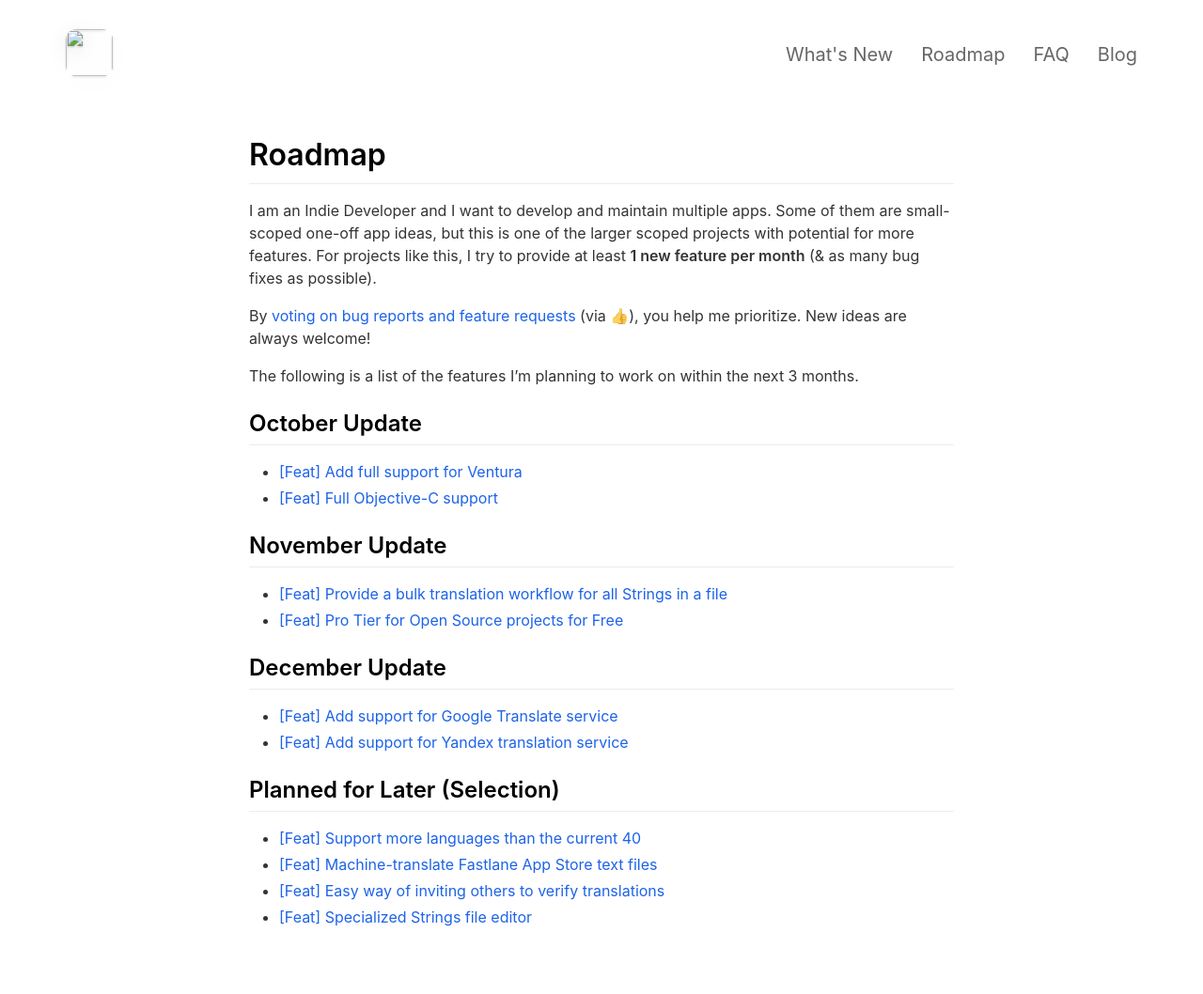
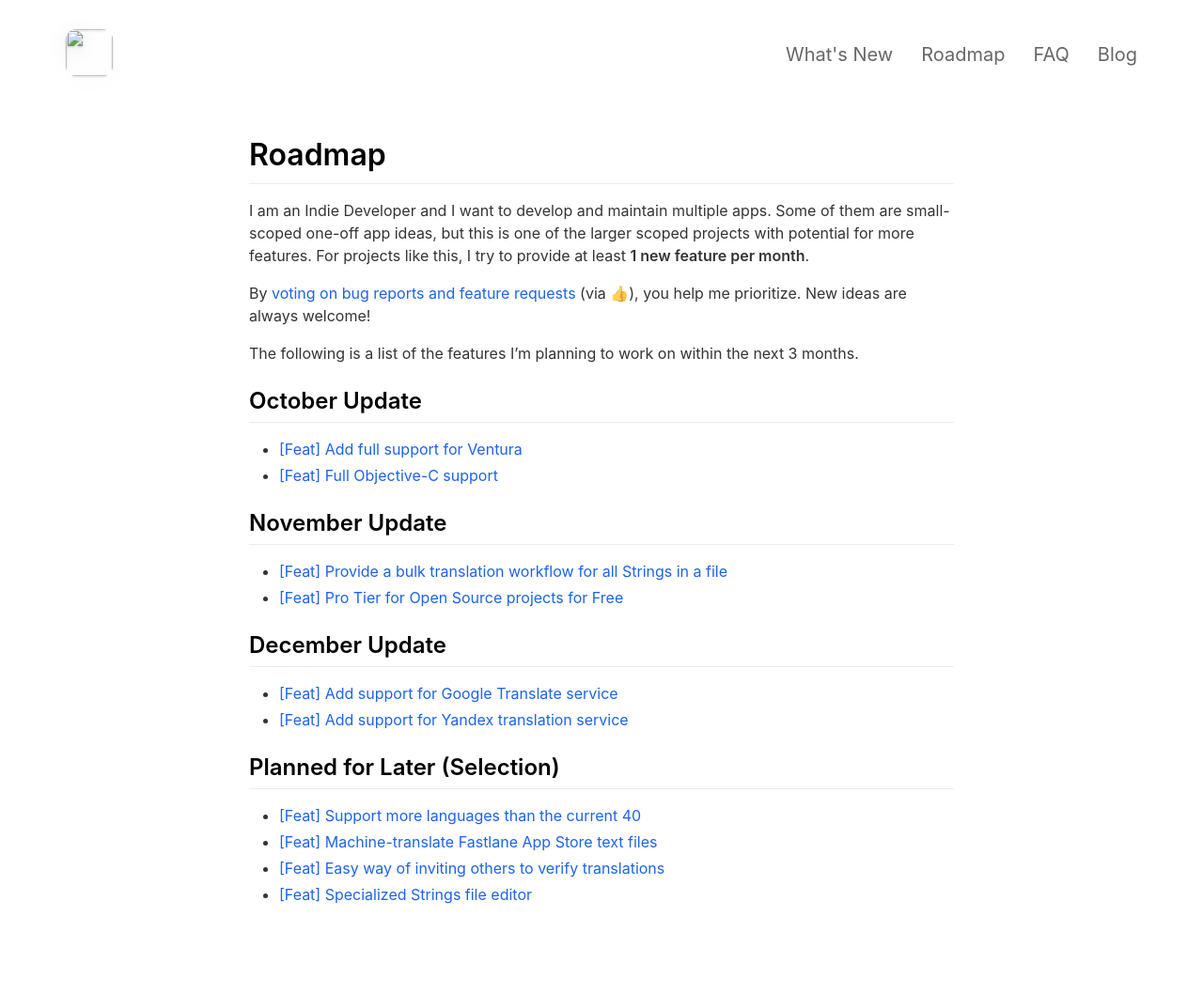
Before and after one commit to FlineDev/SCTranslator-LandingPage, a Jekyll site: the page built from _pages/roadmap.md, in a window 1280 px wide. Shown: the whole page at 94% size. Built offline with Jekyll 4.4.1, drawn with Linux system fonts in a browser that asks for light colours; nearby versions of some CDN libraries; after the commit the page ends 1034 px from its top, so only the background shows below that.

Commit message:
Minor roadmap improvement

```diff
--- a/_pages/roadmap.md
+++ b/_pages/roadmap.md
@@ -6,7 +6,7 @@ include_in_header: true
 
 # Roadmap
 
-I am an Indie Developer and I want to develop and maintain multiple apps. Some of them are small-scoped one-off app ideas, but this is one of the larger scoped projects with potential for more features. For projects like this, I try to provide at least **1 new feature per month** (& as many bug fixes as possible).
+I am an Indie Developer and I want to develop and maintain multiple apps. Some of them are small-scoped one-off app ideas, but this is one of the larger scoped projects with potential for more features. For projects like this, I try to provide at least **1 new feature per month**.
 
 By [voting on bug reports and feature requests](https://github.com/FlineDev/ReMafoX/issues?q=is%3Aissue+sort%3Aupdated+is%3Aopen) (via 👍), you help me prioritize.
 New ideas are always welcome!
```
